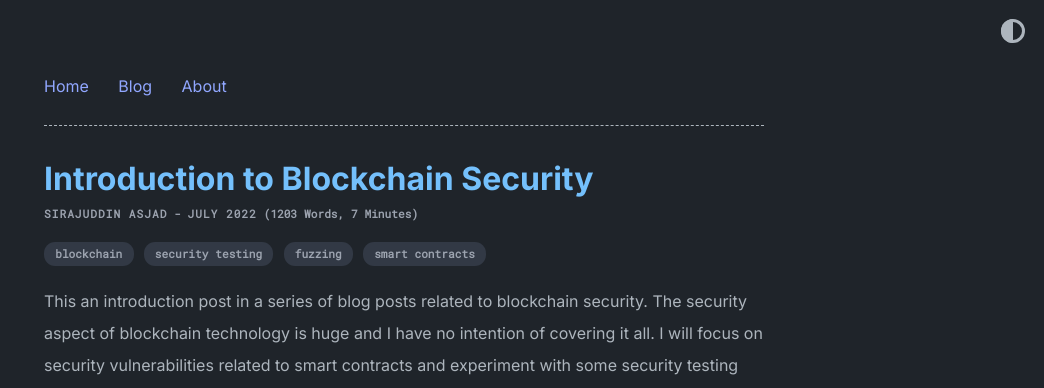
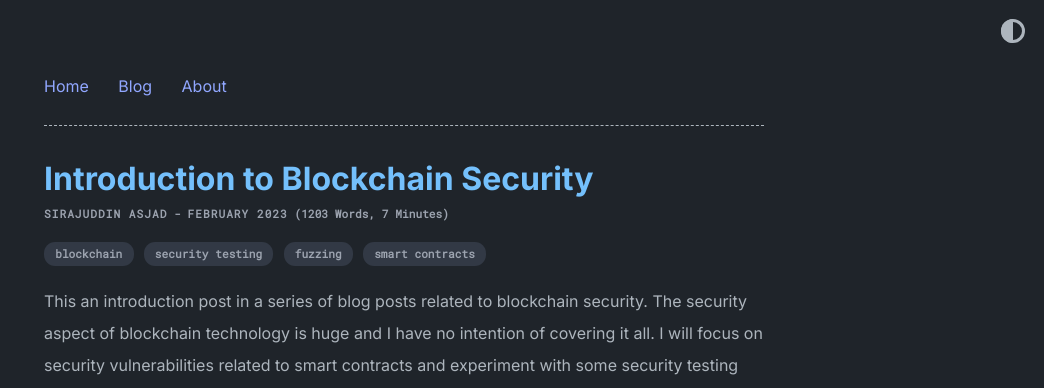
Before and after one commit to memsecno/memsec.no, a Jekyll site: the page built from _posts/2022-07-01-introduction-to-blockchain-security.md, in a window 1280 px wide and 900 px high. Shown: the top 388 px of the window, without its empty margins (236-1280 px from the left). Built offline with Jekyll 4.4.1, drawn with Linux system fonts in a browser that asks for light colours; nearby versions of some CDN libraries.

Commit message:
Update 2022-07-01-introduction-to-blockchain-security.md

```diff
--- a/_posts/2022-07-01-introduction-to-blockchain-security.md
+++ b/_posts/2022-07-01-introduction-to-blockchain-security.md
@@ -1,7 +1,7 @@
 ---
 title: "Introduction to Blockchain Security"
 author: "Sirajuddin Asjad"
-date: "2022-07-01"
+date: "2023-02-06"
 tags: ["blockchain", "security testing", "fuzzing", "smart contracts"]
 layout: post
 categories: post
```
